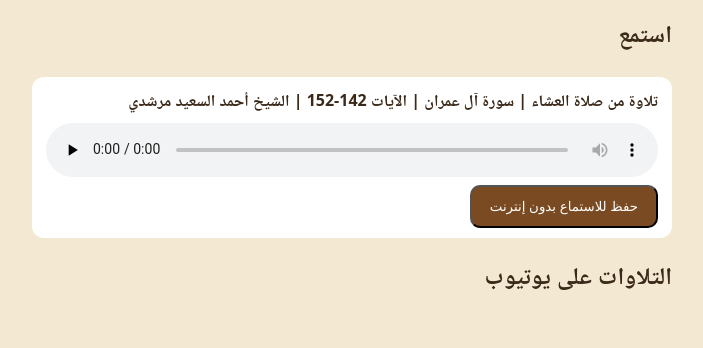
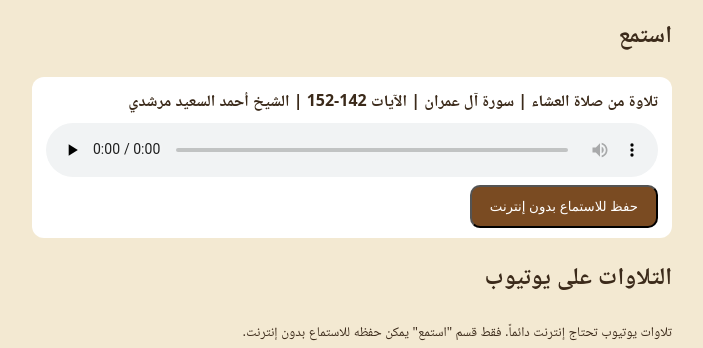
Before and after one commit to ahmed-elsaid-morshedy/ahmed-elsaid-morshedy.github.io, a plain HTML site: page index.html in a window 1280 px wide. Shown: the part 1322-1670 px from the top of the page, without its empty margins (288-991 px from the left). Drawn offline with Linux system fonts and the light colour scheme.

Commit message:
Update index.html

```diff
--- a/index.html
+++ b/index.html
@@ -2,6 +2,6 @@
 <title>الشيخ أحمد السعيد</title><link rel="manifest" href="manifest.webmanifest"><meta name="theme-color" content="#2f5d3a">
 <link rel="icon" href="8-icon-192.png"><link rel="stylesheet" href="style.css"></head><body>
 <header id="hd"><img id="photo" alt="" hidden><h1 id="nm"></h1><p id="tag"></p><p id="bio"></p></header>
-<main><div id="secs"></div><h2>استمع</h2><ul id="alist"></ul><h2>التلاوات على يوتيوب</h2><ul id="list"></ul><p id="empty" hidden>قريبا</p></main>
+<main><div id="secs"></div><h2>استمع</h2><ul id="alist"></ul><h2>التلاوات على يوتيوب</h2><p id="offnote" hidden>لا يوجد إنترنت الآن: تلاوات يوتيوب تحتاج إنترنت. التلاوات المحفوظة في قسم "استمع" تعمل بدون إنترنت.</p><p class="hint"><small>تلاوات يوتيوب تحتاج إنترنت دائماً. فقط قسم "استمع" يمكن حفظه للاستماع بدون إنترنت.</small></p><ul id="list"></ul><p id="empty" hidden>قريبا</p></main>
 <footer><a id="site" class="btn alt" target="_blank" rel="noopener" hidden>موقعه الرسمي</a><a id="tt" class="btn alt" target="_blank" rel="noopener" hidden>تيك توك</a><a id="yt" class="btn" target="_blank" rel="noopener">القناة على يوتيوب</a><a id="wa" class="btn alt" target="_blank" rel="noopener" hidden>تواصل واتساب</a></footer>
 <script src="app.js"></script></body></html>
```
